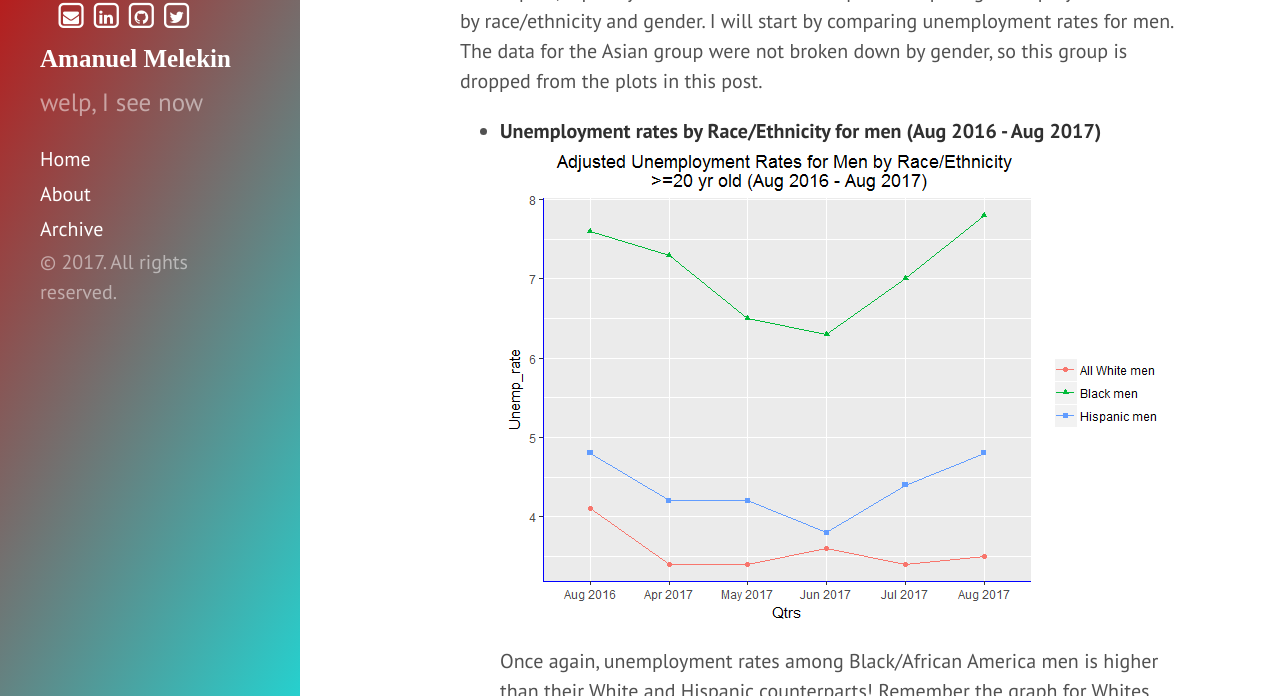
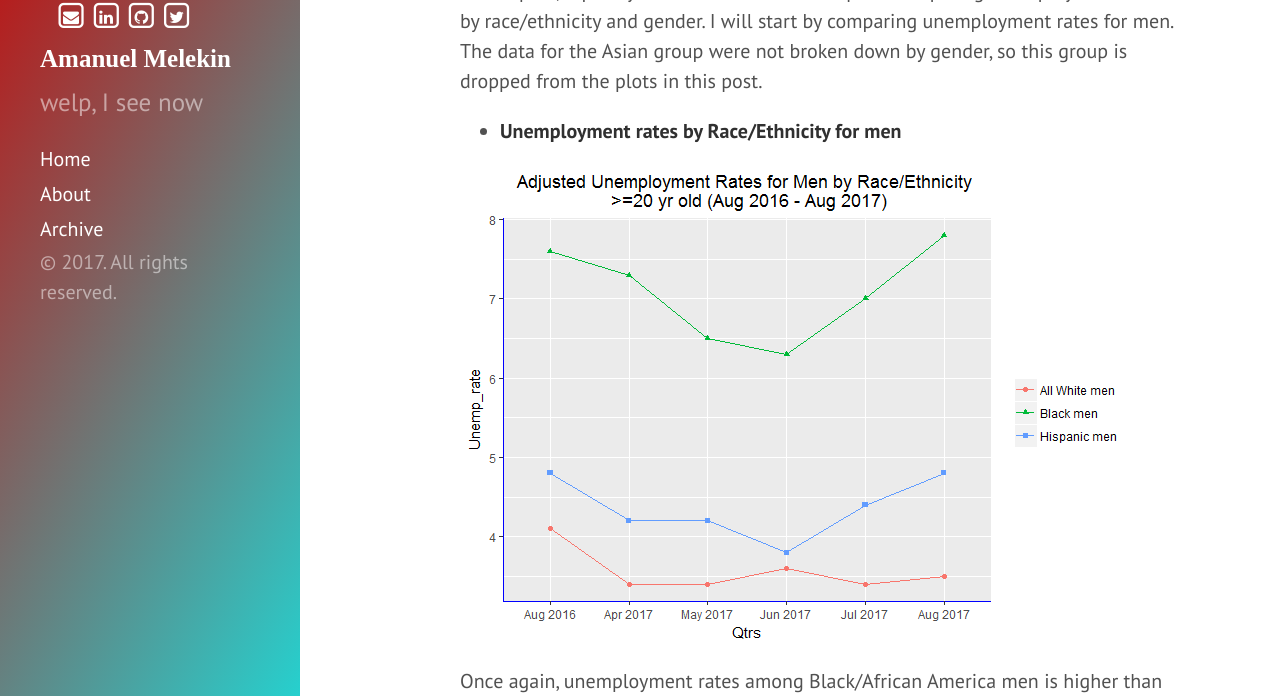
Before and after one commit to azmelekin/azmelekin.github.io, a Jekyll site: the page built from _posts/2017-10-03-unemploymentrates.md, in a window 1280 px wide and 900 px high, cut to the strip 204-900 px from the top of the window. Built offline with Jekyll 4.4.1, drawn with Linux system fonts in a browser that asks for light colours; nearby versions of some CDN libraries; some web fonts are replaced.

Commit message:
Update 2017-10-03-unemploymentrates.md

```diff
--- a/_posts/2017-10-03-unemploymentrates.md
+++ b/_posts/2017-10-03-unemploymentrates.md
@@ -9,17 +9,20 @@
 In this post, I quickly wanted to look at some plots comparing unemployment rates by race/ethnicity and gender.
 I will start by comparing unemployment rates for men. The data for the Asian group were not broken down by gender, so this group is dropped from the plots in this post.
 
-- **Unemployment rates by Race/Ethnicity for men (Aug 2016 - Aug 2017)**
+- **Unemployment rates by Race/Ethnicity for men**
+
 <img src="/images/unnamed-chunk-6-1.png"/>
 <!--more-->
 Once again, unemployment rates among Black/African America men is higher than their White and Hispanic counterparts! Remember the graph for Whites includes the Hispanic/Latino group, and so, in fact, would show unemployment rates for Caucasian Whites to be lower than shown by the "All White" plots.
 
 - **Unemployment rates by Race/Ethnicity for women**
+
 <img src="/images/plot-1.png"/>
 Adjusted unemployment rates are similarly worse for Black/African American women which is considerably higher than unemployment rates for Whites. But, Hispanic/Latino women appear to be doing better than their male counterparts.
 
 - **Unemployment rates by Race/Ethnicity & gender**
 
 Combining the two plots above provides the plot below for quick visual comparison by race/ethnicity & gender.
+
 <img src="/images/plot1-1.png"/>
 Looking at the plot comparing race/ethnicity by gender clearly shows consistent higher unemployment rates for Black/African Americans. Latino/Hispanic males fared better than their female counterparts up until the present administration's 6th month of the first year! The disparity between female/male unemployment for Whites (again this includes All Whites), does not appear to indicate huge discrepancy.
```
